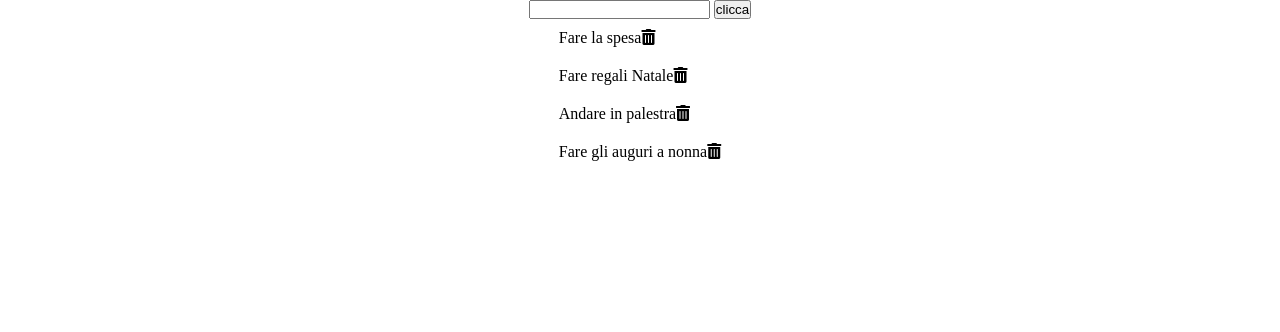
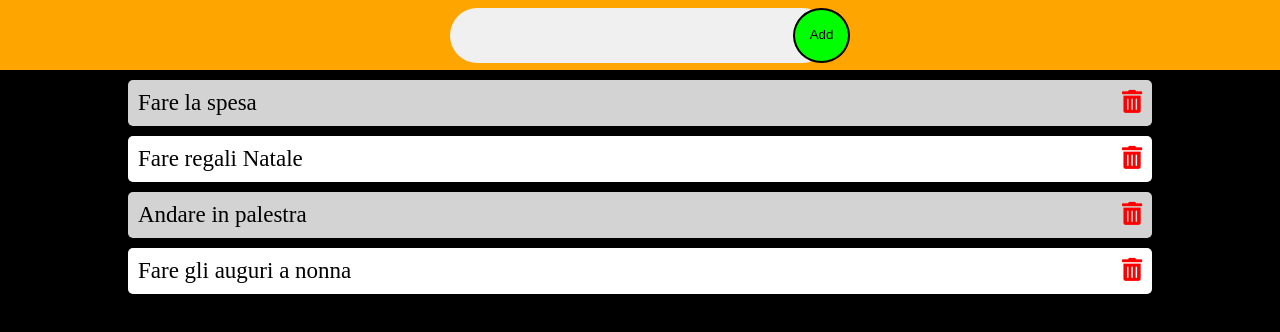
Before and after one commit to richiMera/vue-todolist, a plain HTML site: page index.html in a window 1280 px wide. Drawn offline with nearby package versions, Linux system fonts and the light colour scheme.

Commit message:
inizio layout

```diff
--- a/css/style.css
+++ b/css/style.css
@@ -7,23 +7,83 @@
 #root {
   width: 100%;
   height: 100vh;
+  background-color: black;
 }
 .input_container {
   display: flex;
   justify-content: center;
   align-items: center;
   width: 100%;
+  height: 70px;
+  background-color: orange;
+}
+.input_field {
+  display: grid;
+  grid-template-columns: 85% 15%;
+  max-width: 380px;
+  width: 100%;
+  height: 55px;
+  border-radius: 55px;
+  background-color: gray;
+  background-color: #f0f0f0;
+  margin: 100px 0;
+}
+.input_field input {
+  background: none;
+  outline: none;
+  border: none;
+  line-height: 1;
+  font-weight: 600;
+  font-size: 17px;
+  width: 80%;
+  padding-left: 20px;
+}
+.input_field button {
+  position: relative;
+  left: 20px;
+  line-height: 50px;
+  background-color: lime;
+  border-radius: 50%;
+  border-color: white;
+  outline: none;
+  border: 2px solid black;
+  cursor: pointer;
+  transition: 0.5s ease-in-out;
+}
+.input_field button:hover {
+  transform: scale(1.1);
 }
 
+
 .list_container {
-  width: 100%;
+  width: 80%;
+  margin: auto;
   display: flex;
   justify-content: center;
   align-items: center;
 }
 .normal_list {
   list-style: none;
+  width: 100%;
 }
 .normal_list li {
-  padding: 10px 0;
+  display: flex;
+  justify-content: space-between;
+  align-items: center;
+  padding: 10px 10px;
+  margin: 10px 0;
+  border-radius: 5px;
+  width: 100%;
+  font-size: 23px;
 }
+.normal_list i {
+  color: red;
+  cursor: pointer;
+  font-size: 23px;
+}
+.white {
+  background-color: white;
+}
+.gray {
+  background-color: lightgray;
+}
--- a/index.html
+++ b/index.html
@@ -14,15 +14,13 @@
       <div class="input_container">
         <div class="input_field">
           <input v-on:keyup.13="addTodo" type="text" name="" value="" v-model="message">
-          <button @click="addTodo">clicca</button>
+          <button @click="addTodo">Add</button>
         </div>
       </div>
       <div class="list_container">
-        <div class="ul_field">
           <ul class="normal_list">
-            <li v-for="(intention, index) in intentions">{{ intention }}<samp><i class="fas fa-trash-alt" @click="removeElement(index)"></i></samp> </li>
+            <li v-for="(intention, index) in intentions" :class="(index % 2) ? 'white': 'gray'"><span>{{ intention }}</span><span><i class="fas fa-trash-alt" @click="removeElement(index)"></i></span> </li>
           </ul>
-        </div>
       </div>
     </div>
 
```
